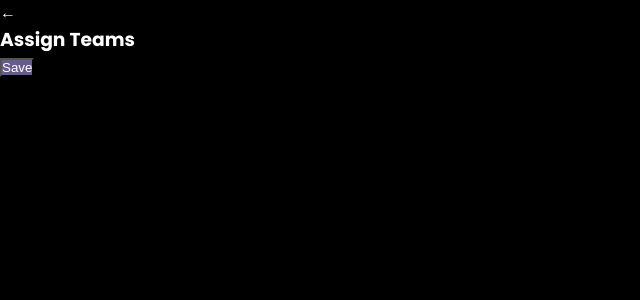
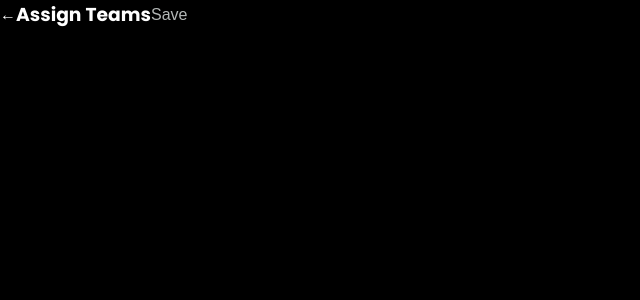
Before and after one commit to GreyNewfie/wizpool-app, a React (Vite) app: page /assign-teams in a window 1280 px wide. Shown: the top 300 px of the page, without its empty margins (0-640 px from the left). Built offline with nearby package versions, Linux system fonts and the light colour scheme.

Commit message:
Add back and save button style
Add styles to back and save header buttons

```diff
--- a/src/styles.css
+++ b/src/styles.css
@@ -63,12 +63,16 @@ div:has(.create-pool-container) {
     left: 5%;
 }
 
-.top-right-action-btn {
+.top-right-action-btn,
+.back-btn,
+.save-btn {
     background: transparent;
     border: none;
     font-size: 1rem;
     color: var(--secondary-text-color);
+}
 
+.top-right-action-btn {
     align-self: flex-end;
 }
 
@@ -121,3 +125,15 @@ div:has(.create-pool-container) {
     font-size: .9rem;
     text-align: center;
 }
+
+.assign-teams-page {
+    display: flex;
+    justify-content: center;
+}
+
+.page-header {
+    display: flex;
+    align-items: center;
+}
+
+.back-btn {}
```
